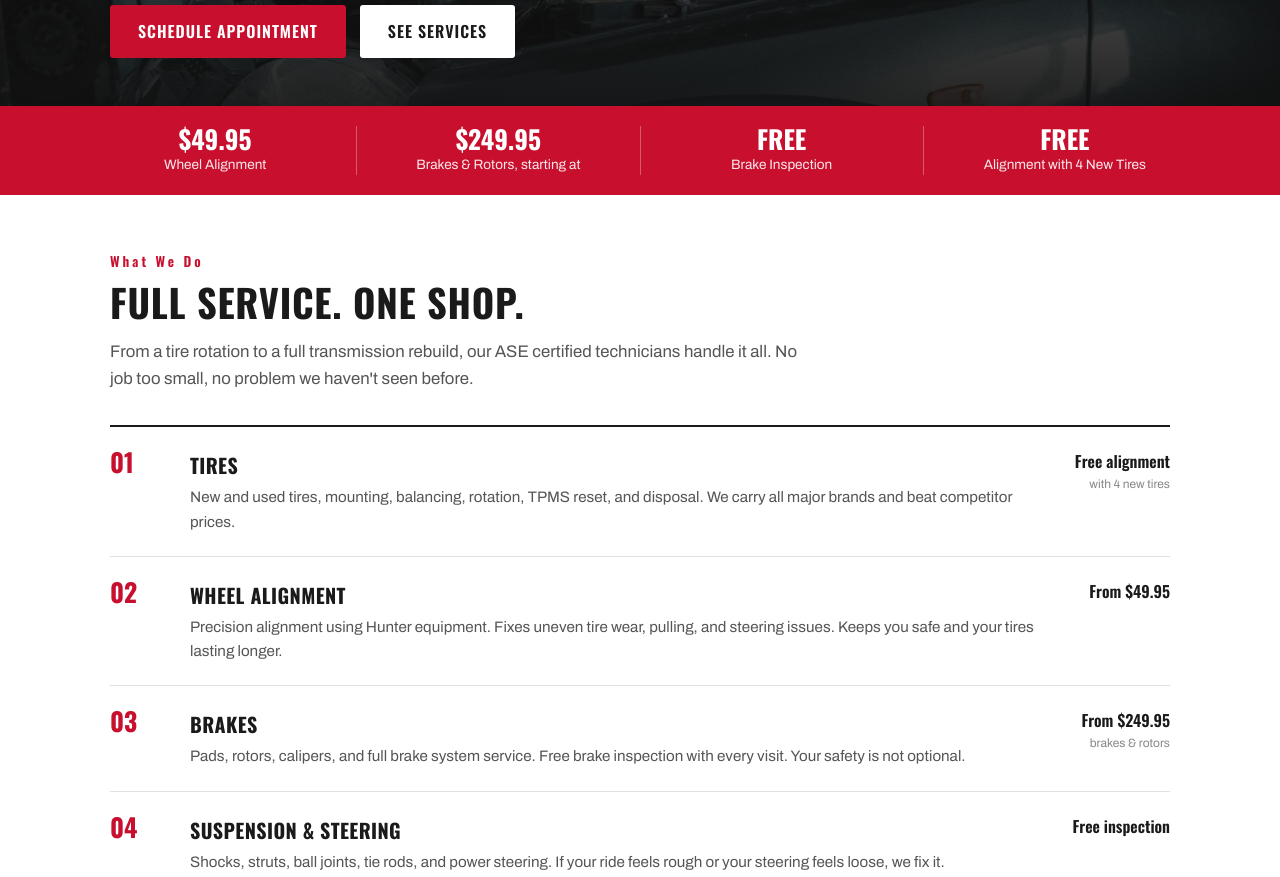
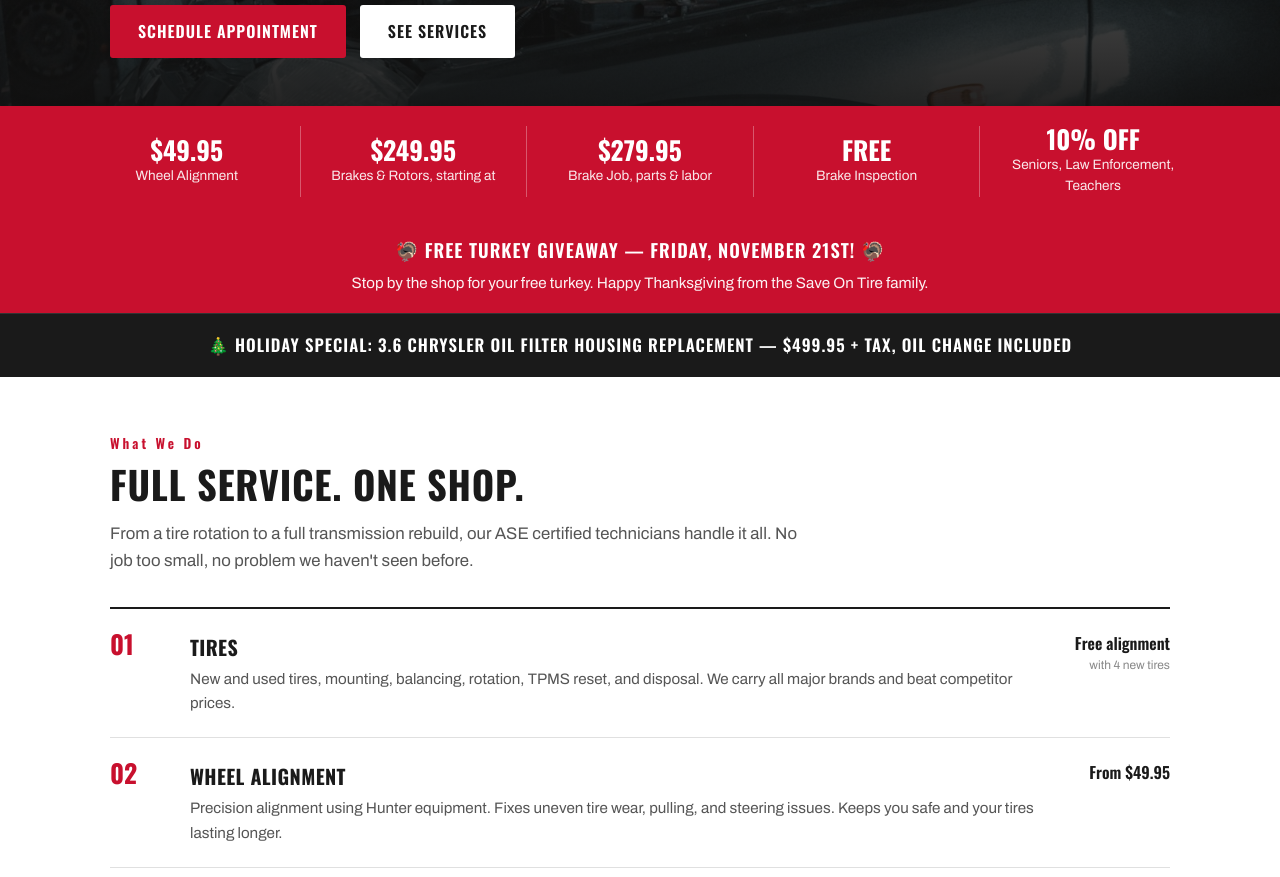
Before and after one commit to RISHAOFFICIAL/save-on-tire-demo, a plain HTML site: page index.html in a window 1280 px wide. Shown: the part 654-1531 px from the top of the page. Drawn offline with nearby package versions, Linux system fonts and the light colour scheme.

Commit message:
Add Facebook content: Turkey Giveaway, Holiday Special, Brake Job 79.95, 10% off discount, Hiring section

```diff
--- a/index.html
+++ b/index.html
@@ -491,15 +491,29 @@ h1, h2, h3, .oswald { font-family: 'Oswald', sans-serif; text-transform: upperca
     </div>
     <div class="special-divider"></div>
     <div class="special-item">
+      <div class="price">$279.95</div>
+      <div class="label">Brake Job, parts &amp; labor</div>
+    </div>
+    <div class="special-divider"></div>
+    <div class="special-item">
       <div class="price">FREE</div>
       <div class="label">Brake Inspection</div>
     </div>
     <div class="special-divider"></div>
     <div class="special-item">
-      <div class="price">FREE</div>
-      <div class="label">Alignment with 4 New Tires</div>
+      <div class="price">10% OFF</div>
+      <div class="label">Seniors, Law Enforcement, Teachers</div>
     </div>
   </div>
+</div>
+
+<div style="background: #C8102E; color: #fff; padding: 18px 20px; text-align: center;">
+  <p style="font-family: 'Oswald', sans-serif; font-size: 1.15rem; font-weight: 600; text-transform: uppercase; letter-spacing: 1px; margin: 0;">🦃 FREE TURKEY GIVEAWAY — Friday, November 21st! 🦃</p>
+  <p style="margin: 6px 0 0; font-size: 0.95rem; opacity: 0.95;">Stop by the shop for your free turkey. Happy Thanksgiving from the Save On Tire family.</p>
+</div>
+
+<div style="background: #1A1A1A; color: #fff; padding: 18px 20px; text-align: center; border-top: 1px solid #333;">
+  <p style="font-family: 'Oswald', sans-serif; font-size: 1.05rem; font-weight: 600; text-transform: uppercase; letter-spacing: 1px; margin: 0;">🎄 Holiday Special: 3.6 Chrysler Oil Filter Housing Replacement — $499.95 + tax, oil change included</p>
 </div>
 
 <section class="section" id="services">
@@ -658,6 +672,12 @@ h1, h2, h3, .oswald { font-family: 'Oswald', sans-serif; text-transform: upperca
   </div>
 </section>
 
+<section style="background: #C8102E; color: #fff; padding: 40px 20px; text-align: center;">
+  <h2 style="font-family: 'Oswald', sans-serif; font-size: 1.8rem; text-transform: uppercase; letter-spacing: 1px; margin: 0 0 12px;">We're Hiring Automotive Technicians</h2>
+  <p style="font-size: 1.05rem; max-width: 600px; margin: 0 auto 16px;">Join our growing team! We're looking for experienced technicians with their own tools and transportation. Good pay, great work atmosphere, and a team that values hard work and skilled craftsmanship.</p>
+  <p style="font-size: 1rem; margin: 0;"><strong>Apply today!</strong> Call <a href="tel:+13134725594" style="color: #fff; font-weight: 700;">(313) 472-5594</a> or stop by the shop at 19400 Grand River Ave.</p>
+</section>
+
 <section class="visit" id="visit">
   <div class="visit-inner">
     <div class="visit-info">
```
